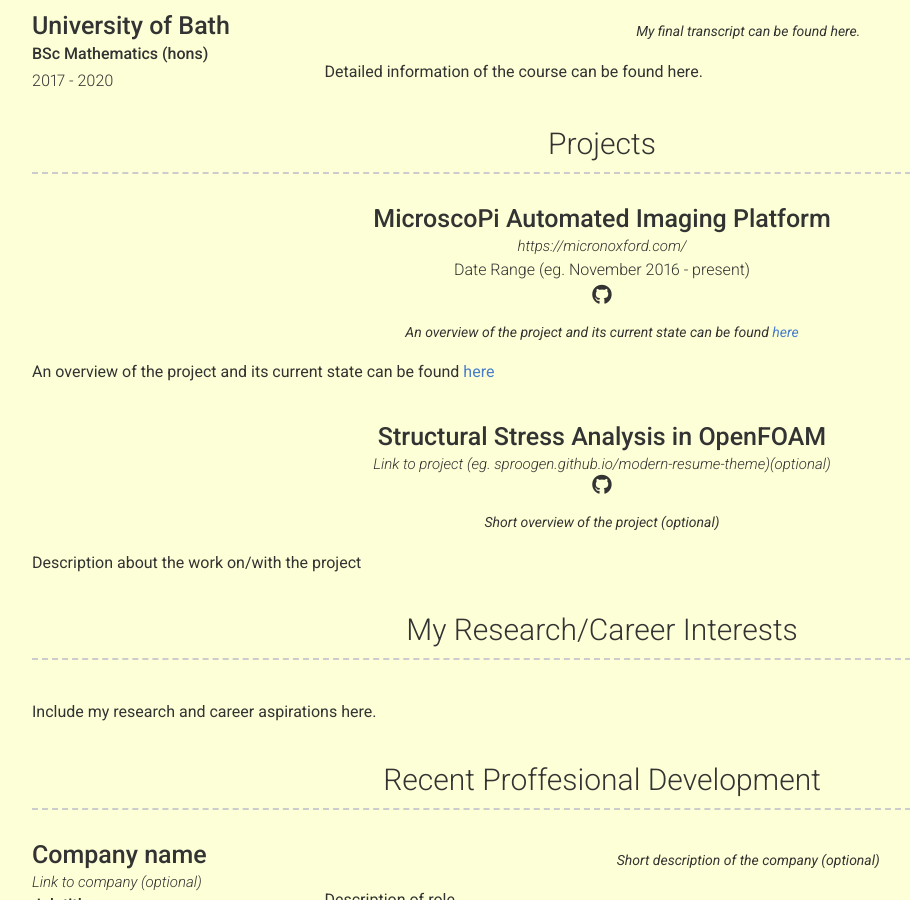
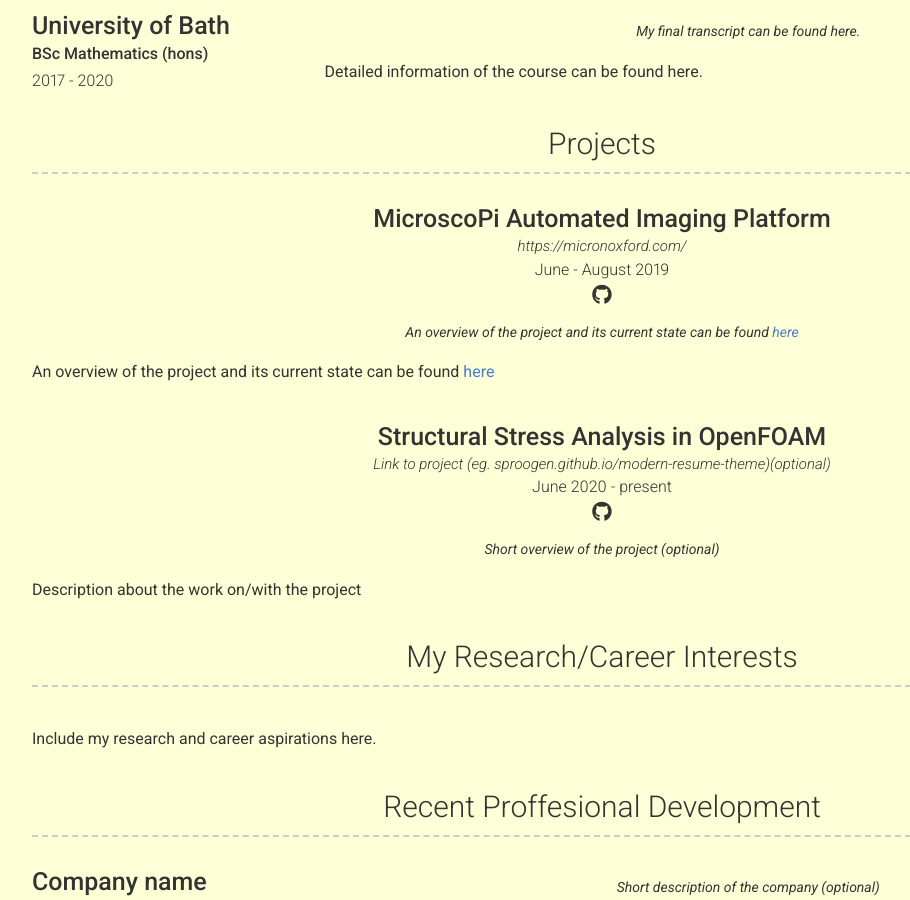
Before and after one commit to WilliamManley/WilliamManley.github.io, a Jekyll site: the page built from index.md, in a window 1280 px wide and 900 px high, scrolled down 734 px. Shown: the whole window, without its empty margins (38-948 px from the left). Built offline with Jekyll 4.4.1, drawn with Linux system fonts in a browser that asks for light colours; nearby versions of some CDN libraries.

Commit message:
succesfully added dates to Projects section

```diff
--- a/_data/projects.yml
+++ b/_data/projects.yml
@@ -1,7 +1,7 @@
 # Project template
 - layout: top-middle
   name: MicroscoPi Automated Imaging Platform
-  dates: Date Range (eg. November 2016 - present)
+  dates: June - August 2019
   link: https://micronoxford.com/
   github: Github page for project (eg. sproogen/modern-resume-theme)(optional)
   quote: >
@@ -11,6 +11,7 @@
 
 - layout: top-middle
   name: Structural Stress Analysis in OpenFOAM
+  dates: June 2020 - present
   link: Link to project (eg. sproogen.github.io/modern-resume-theme)(optional)
   github: Github page for project (eg. sproogen/modern-resume-theme)(optional)
   quote: >
```
